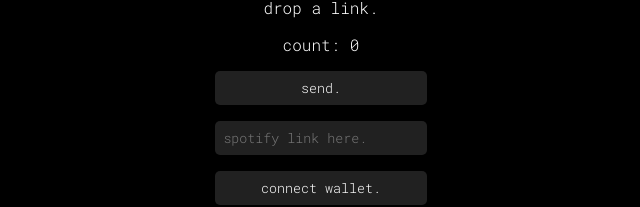
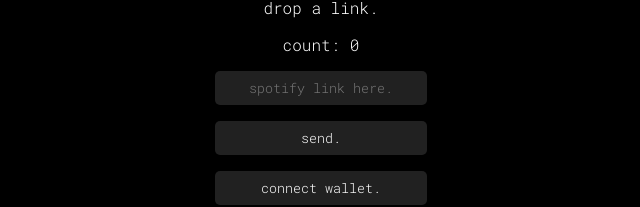
Before and after one commit to soundarzozm/solidity-hiphop, a React (Create React App) app in the folder frontend/: page / in a window 1280 px wide. Shown: the part 126-333 px from the top of the page, without its empty margins (319-959 px from the left). Built offline with nearby package versions, Linux system fonts and the light colour scheme; the HTML template or start-up script is replaced by a standard one.

Commit message:
switched position of button and input // placeholder aligned center

```diff
--- a/frontend/src/App.js
+++ b/frontend/src/App.js
@@ -30,7 +30,7 @@
 				const account = accounts[0];
 				console.log("Found an authorized account:", account);
 				setCurrentAccount(account);
-				getAllWaves()
+				getAllWaves();
 			} else {
 				console.log("No authorized account found.");
 			}
@@ -154,9 +154,9 @@
 	}, []);
 
 	useEffect(() => {
-		getAllWaves()
-		setMessage("")
-	}, [waves])
+		getAllWaves();
+		setMessage("");
+	}, [waves]);
 
 	return (
 		<div className="mainContainer">
@@ -166,17 +166,19 @@
 				<div className="bio">drop a link.</div>
 				<div className="bio">count: {waves}</div>
 
-				<button className="waveButton" onClick={wave}>
-					send.
-				</button>
 				<input
 					className="inputField"
+					style={{textAlign: 'center'}}
 					value={message}
 					placeholder="spotify link here."
 					onChange={(e) => {
 						setMessage(e.target.value);
 					}}
 				/>
+
+				<button className="waveButton" onClick={wave}>
+					send.
+				</button>
 
 				{!currentAccount && (
 					<button className="waveButton" onClick={connectWallet}>
```
